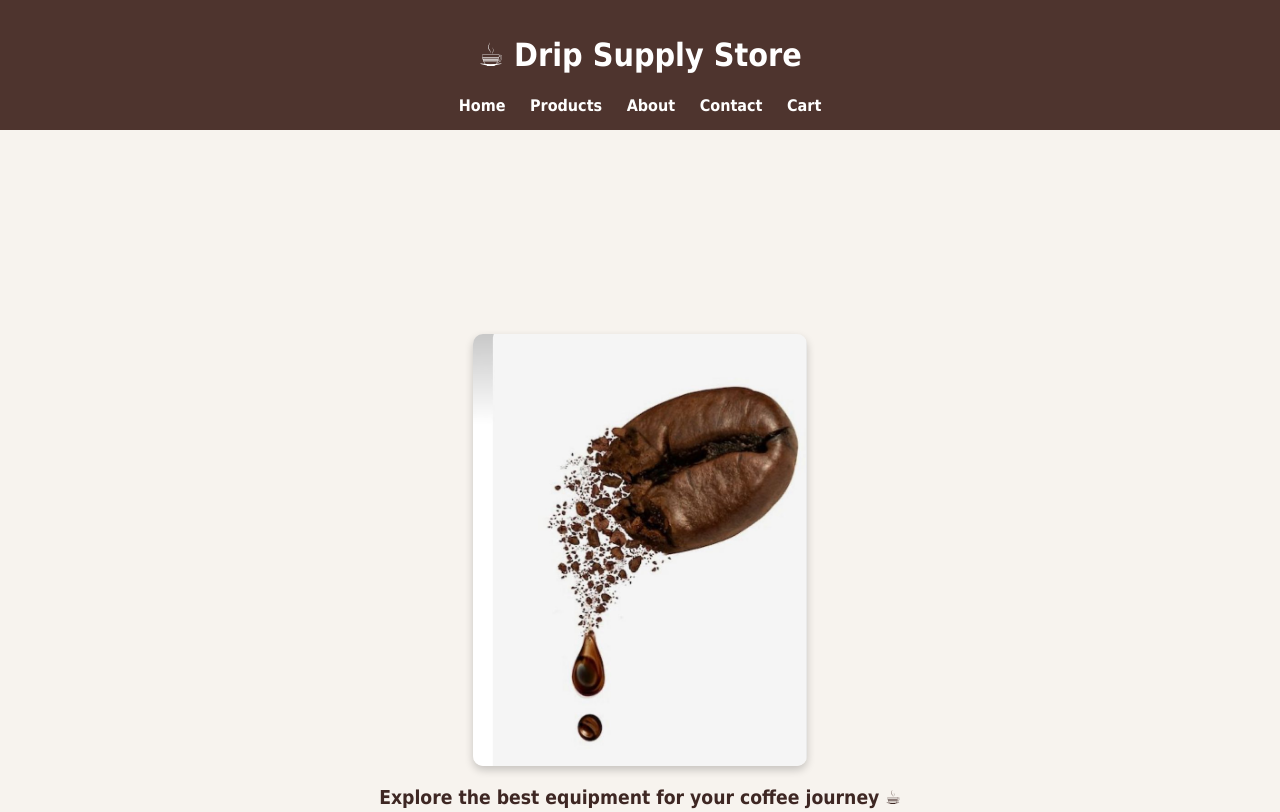
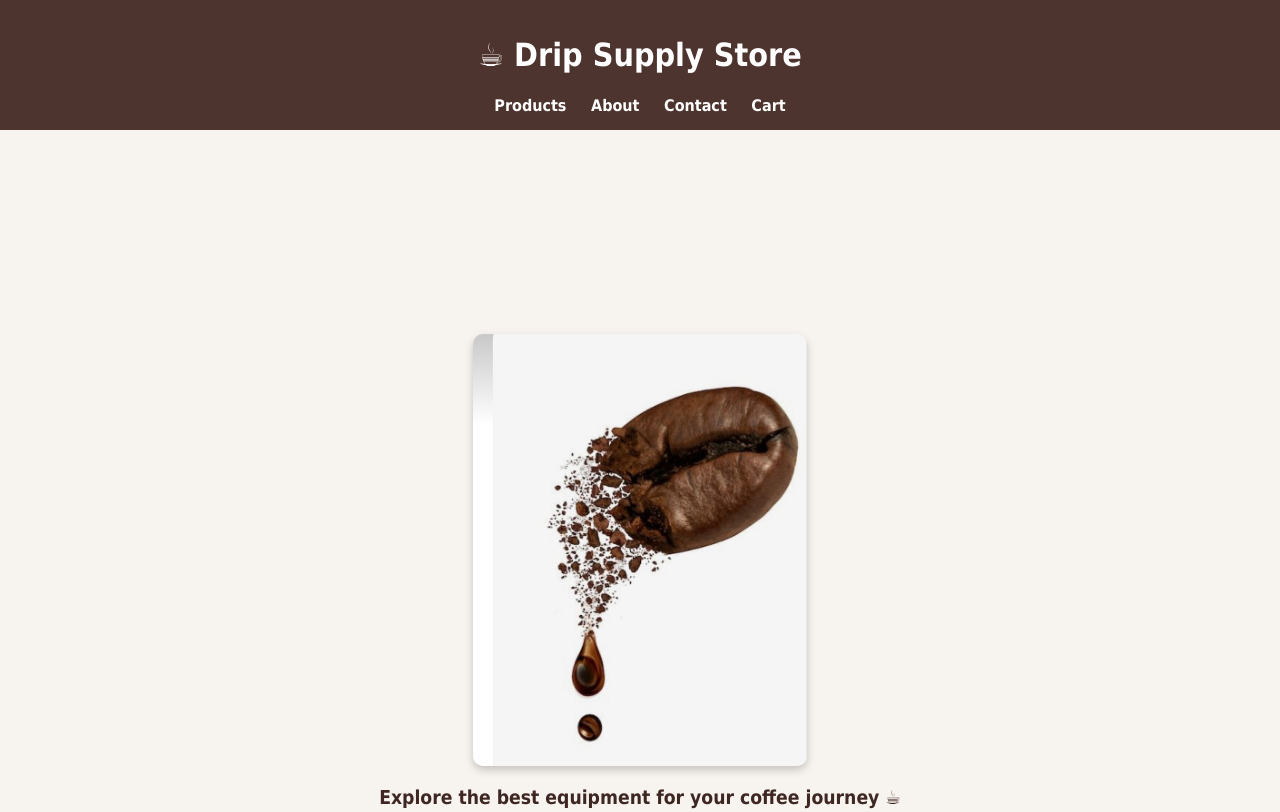
Before and after one commit to amm907/storcoffee6, a plain HTML site: page index.html in a window 1280 px wide. Shown: the top 812 px of the page. Drawn offline with Linux system fonts and the light colour scheme; files whose address does not match are found by name.

Commit message:
Update index.html

```diff
--- a/index.html
+++ b/index.html
@@ -11,7 +11,6 @@
     <header>
         <h1>☕ Drip Supply Store</h1>
         <nav>
-            <a href="../html/index.html">Home</a>
             <a href="../html/products.html">Products</a>
             <a href="../html/about.html">About</a>
             <a href="../html/contact.html">Contact</a>
```
